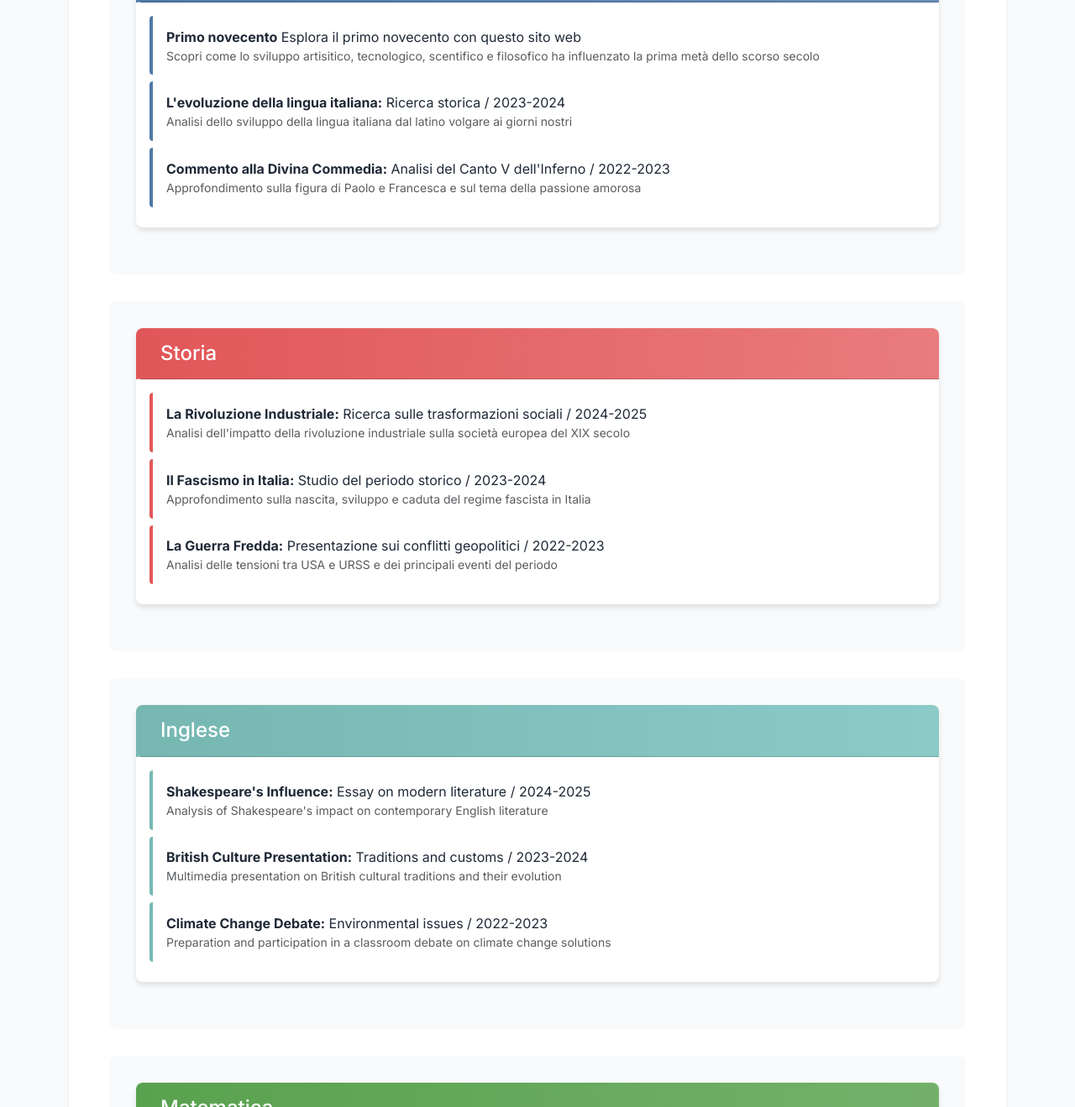
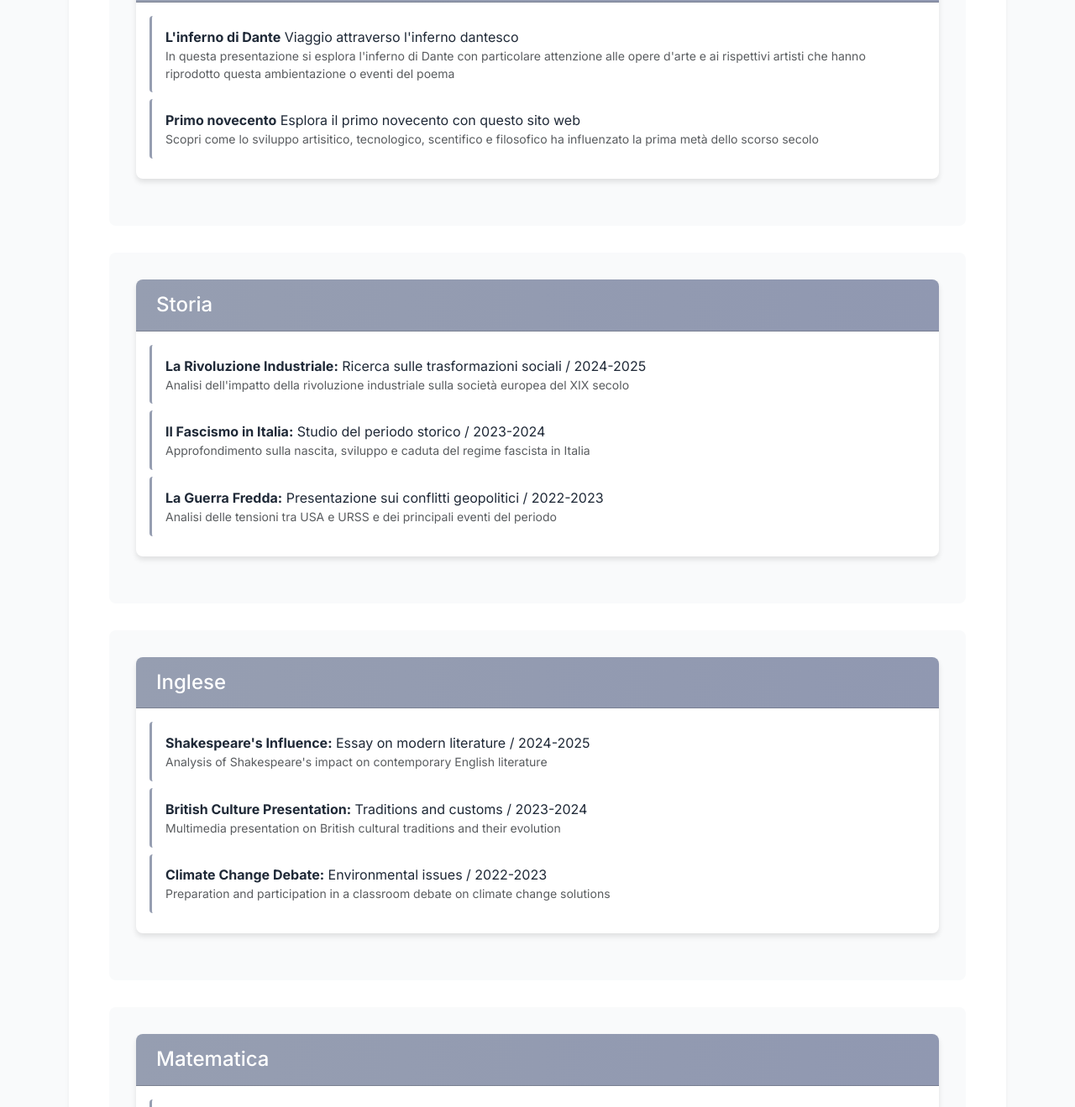
Before and after one commit to lugo2207/sitoEsame, a plain HTML site: page area_umanistica.html in a window 1280 px wide. Shown: the part 498-1817 px from the top of the page at 84% size. Drawn offline with nearby package versions, Linux system fonts and the light colour scheme.

Commit message:
Add files via upload

```diff
--- a/area_umanistica.html
+++ b/area_umanistica.html
@@ -13,10 +13,6 @@
             --secondary-color: #9098b1;
             --dark-color: #1f2937;
             --light-color: #f9fafb;
-            --italiano-color: #4e79a7;
-            --storia-color: #e15759;
-            --inglese-color: #76b7b2;
-            --matematica-color: #59a14f;
         }
 
         body {
@@ -67,6 +63,7 @@
         }
 
         .subject-card .card-header {
+            background: linear-gradient(to right, var(--primary-color), var(--secondary-color));
             color: white;
             font-weight: 500;
             padding: 1rem 1.5rem;
@@ -81,6 +78,7 @@
             color: var(--dark-color);
             text-decoration: none;
             transition: all 0.2s ease;
+            border-left: 3px solid var(--primary-color);
         }
 
         .project-link:hover {
@@ -94,82 +92,23 @@
             vertical-align: middle;
         }
 
-        /* Colori specifici per materie */
-        .italiano-header {
-            background: linear-gradient(to right, var(--italiano-color), #6a8db8);
-            border-left: 5px solid var(--italiano-color);
-        }
-
-        .storia-header {
-            background: linear-gradient(to right, var(--storia-color), #e97c7d);
-            border-left: 5px solid var(--storia-color);
-        }
-
-        .inglese-header {
-            background: linear-gradient(to right, var(--inglese-color), #8ccac7);
-            border-left: 5px solid var(--inglese-color);
-        }
-
-        .matematica-header {
-            background: linear-gradient(to right, var(--matematica-color), #73b16a);
-            border-left: 5px solid var(--matematica-color);
-        }
-
-        .project-link.italiano {
-            border-left: 4px solid var(--italiano-color);
-        }
-
-        .project-link.storia {
-            border-left: 4px solid var(--storia-color);
-        }
-
-        .project-link.inglese {
-            border-left: 4px solid var(--inglese-color);
-        }
-
-        .project-link.matematica {
-            border-left: 4px solid var(--matematica-color);
-        }
-
-        .project-link:hover.italiano {
-            background-color: rgba(78, 121, 167, 0.05);
-        }
-
-        .project-link:hover.storia {
-            background-color: rgba(225, 87, 89, 0.05);
-        }
-
-        .project-link:hover.inglese {
-            background-color: rgba(118, 183, 178, 0.05);
-        }
-
-        .project-link:hover.matematica {
-            background-color: rgba(89, 161, 79, 0.05);
-        }
-
-        .subject-title {
-            display: flex;
-            align-items: center;
-            gap: 15px;
-        }
-
-        .subject-icon-container {
-            width: 40px;
-            height: 40px;
-            border-radius: 50%;
-            display: flex;
-            align-items: center;
-            justify-content: center;
-            background: rgba(255, 255, 255, 0.2);
-        }
-
         .page-title {
             position: relative;
             padding-bottom: 15px;
             margin-bottom: 30px;
         }
 
-
+        .page-title:after {
+            content: '';
+            position: absolute;
+            bottom: 0;
+            left: 50%;
+            transform: translateX(-50%);
+            width: 100px;
+            height: 4px;
+            background: var(--primary-color);
+            border-radius: 2px;
+        }
     </style>
 </head>
 <body>
@@ -199,23 +138,19 @@
             <!-- Sezione Italiano -->
             <div class="content-block">
                 <div class="subject-card card">
-                    <div class="card-header italiano-header d-flex align-items-center">
-                        <h2 class="h4 mb-0 subject-title">
+                    <div class="card-header d-flex align-items-center">
+                        <h2 class="h4 mb-0">
                             Italiano
                         </h2>
                     </div>
                     <div class="card-body">
-                        <a href="https://lucaviamolino.wixsite.com/primo-900/blog" class="project-link italiano">
+                        <a href="https://docs.google.com/presentation/d/19Y7YMZRmxF1b5RijJGMN0g-eTdGQCLIW/edit?usp=sharing&ouid=117745093017559091014&rtpof=true&sd=true" class="project-link">
+                            <strong>L'inferno di Dante</strong> Viaggio attraverso l'inferno dantesco
+                            <p class="mb-0 small text-muted">In questa presentazione si esplora l'inferno di Dante con particolare attenzione alle opere d'arte e ai rispettivi artisti che hanno riprodotto questa ambientazione o eventi del poema</p>
+                        </a>
+                        <a href="https://lucaviamolino.wixsite.com/primo-900" class="project-link italiano">
                             <strong>Primo novecento</strong> Esplora il primo novecento con questo sito web
                             <p class="mb-0 small text-muted">Scopri come lo sviluppo artisitico, tecnologico, scentifico e filosofico ha influenzato la prima metà dello scorso secolo</p>
-                        </a>
-                        <a href="#" class="project-link italiano">
-                            <strong>L'evoluzione della lingua italiana:</strong> Ricerca storica / 2023-2024
-                            <p class="mb-0 small text-muted">Analisi dello sviluppo della lingua italiana dal latino volgare ai giorni nostri</p>
-                        </a>
-                        <a href="#" class="project-link italiano">
-                            <strong>Commento alla Divina Commedia:</strong> Analisi del Canto V dell'Inferno / 2022-2023
-                            <p class="mb-0 small text-muted">Approfondimento sulla figura di Paolo e Francesca e sul tema della passione amorosa</p>
                         </a>
                     </div>
                 </div>
@@ -224,21 +159,21 @@
             <!-- Sezione Storia -->
             <div class="content-block">
                 <div class="subject-card card">
-                    <div class="card-header storia-header d-flex align-items-center">
-                        <h2 class="h4 mb-0 subject-title">
+                    <div class="card-header d-flex align-items-center">
+                        <h2 class="h4 mb-0">
                             Storia
                         </h2>
                     </div>
                     <div class="card-body">
-                        <a href="#" class="project-link storia">
+                        <a href="#" class="project-link">
                             <strong>La Rivoluzione Industriale:</strong> Ricerca sulle trasformazioni sociali / 2024-2025
                             <p class="mb-0 small text-muted">Analisi dell'impatto della rivoluzione industriale sulla società europea del XIX secolo</p>
                         </a>
-                        <a href="#" class="project-link storia">
+                        <a href="#" class="project-link">
                             <strong>Il Fascismo in Italia:</strong> Studio del periodo storico / 2023-2024
                             <p class="mb-0 small text-muted">Approfondimento sulla nascita, sviluppo e caduta del regime fascista in Italia</p>
                         </a>
-                        <a href="#" class="project-link storia">
+                        <a href="#" class="project-link">
                             <strong>La Guerra Fredda:</strong> Presentazione sui conflitti geopolitici / 2022-2023
                             <p class="mb-0 small text-muted">Analisi delle tensioni tra USA e URSS e dei principali eventi del periodo</p>
                         </a>
@@ -249,21 +184,21 @@
             <!-- Sezione Inglese -->
             <div class="content-block">
                 <div class="subject-card card">
-                    <div class="card-header inglese-header d-flex align-items-center">
-                        <h2 class="h4 mb-0 subject-title">
+                    <div class="card-header d-flex align-items-center">
+                        <h2 class="h4 mb-0">
                             Inglese
                         </h2>
                     </div>
                     <div class="card-body">
-                        <a href="#" class="project-link inglese">
+                        <a href="#" class="project-link">
                             <strong>Shakespeare's Influence:</strong> Essay on modern literature / 2024-2025
                             <p class="mb-0 small text-muted">Analysis of Shakespeare's impact on contemporary English literature</p>
                         </a>
-                        <a href="#" class="project-link inglese">
+                        <a href="#" class="project-link">
                             <strong>British Culture Presentation:</strong> Traditions and customs / 2023-2024
                             <p class="mb-0 small text-muted">Multimedia presentation on British cultural traditions and their evolution</p>
                         </a>
-                        <a href="#" class="project-link inglese">
+                        <a href="#" class="project-link">
                             <strong>Climate Change Debate:</strong> Environmental issues / 2022-2023
                             <p class="mb-0 small text-muted">Preparation and participation in a classroom debate on climate change solutions</p>
                         </a>
@@ -274,21 +209,21 @@
             <!-- Sezione Matematica -->
             <div class="content-block">
                 <div class="subject-card card">
-                    <div class="card-header matematica-header d-flex align-items-center">
-                        <h2 class="h4 mb-0 subject-title">
+                    <div class="card-header d-flex align-items-center">
+                        <h2 class="h4 mb-0">
                             Matematica
                         </h2>
                     </div>
                     <div class="card-body">
-                        <a href="#" class="project-link matematica">
+                        <a href="#" class="project-link">
                             <strong>Applicazioni delle derivate:</strong> Problemi di ottimizzazione / 2024-2025
                             <p class="mb-0 small text-muted">Risoluzione di problemi pratici attraverso l'utilizzo del calcolo differenziale</p>
                         </a>
-                        <a href="#" class="project-link matematica">
+                        <a href="#" class="project-link">
                             <strong>Studio di funzioni:</strong> Analisi completa di funzioni algebriche / 2023-2024
                             <p class="mb-0 small text-muted">Approccio metodologico allo studio di funzioni con esempi pratici</p>
                         </a>
-                        <a href="#" class="project-link matematica">
+                        <a href="#" class="project-link">
                             <strong>Probabilità e statistica:</strong> Progetto di analisi dati / 2022-2023
                             <p class="mb-0 small text-muted">Raccolta e analisi statistica di dati reali con rappresentazioni grafiche</p>
                         </a>
@@ -326,5 +261,6 @@
         </div>
     </footer>
 
+    <script src="https://cdn.jsdelivr.net/npm/bootstrap@5.3.0/dist/js/bootstrap.bundle.min.js"></script>
 </body>
 </html>
```
Also changed, not shown: area_professionale.html (+5 -1 lines).
